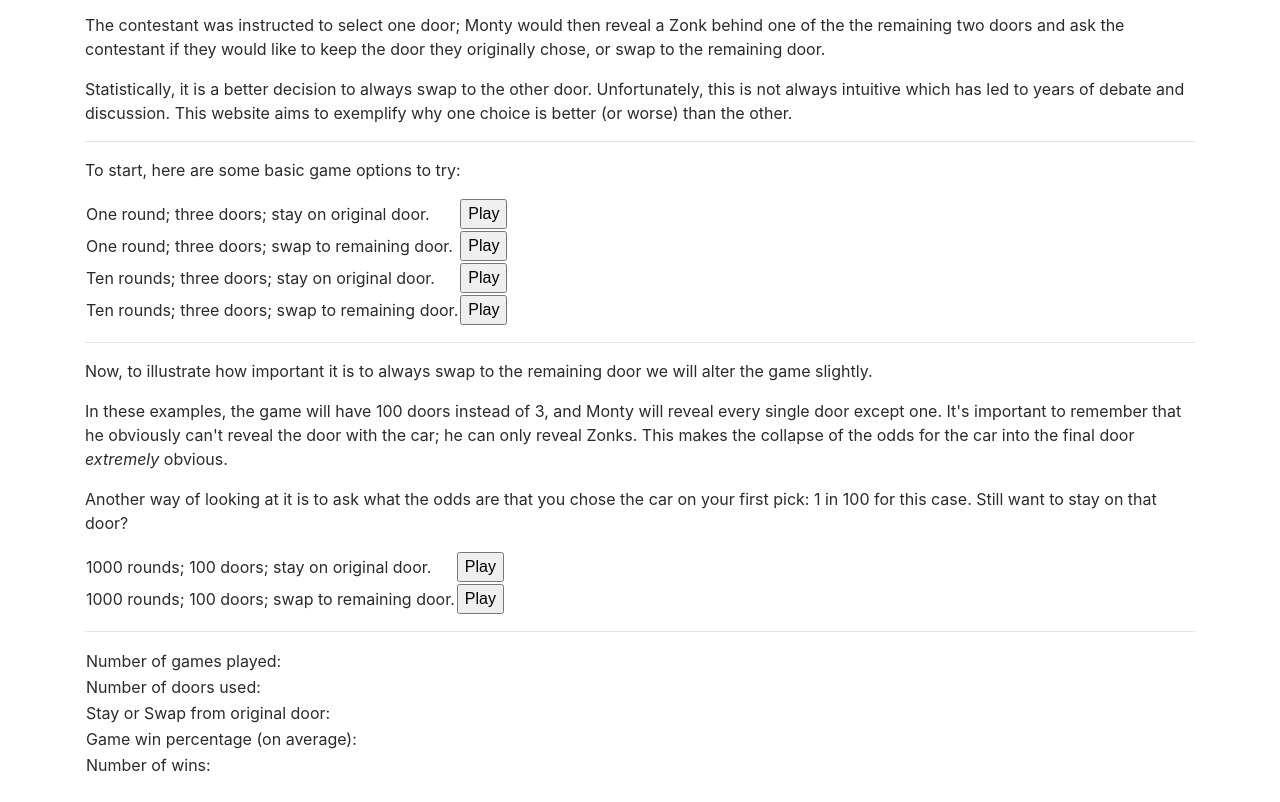
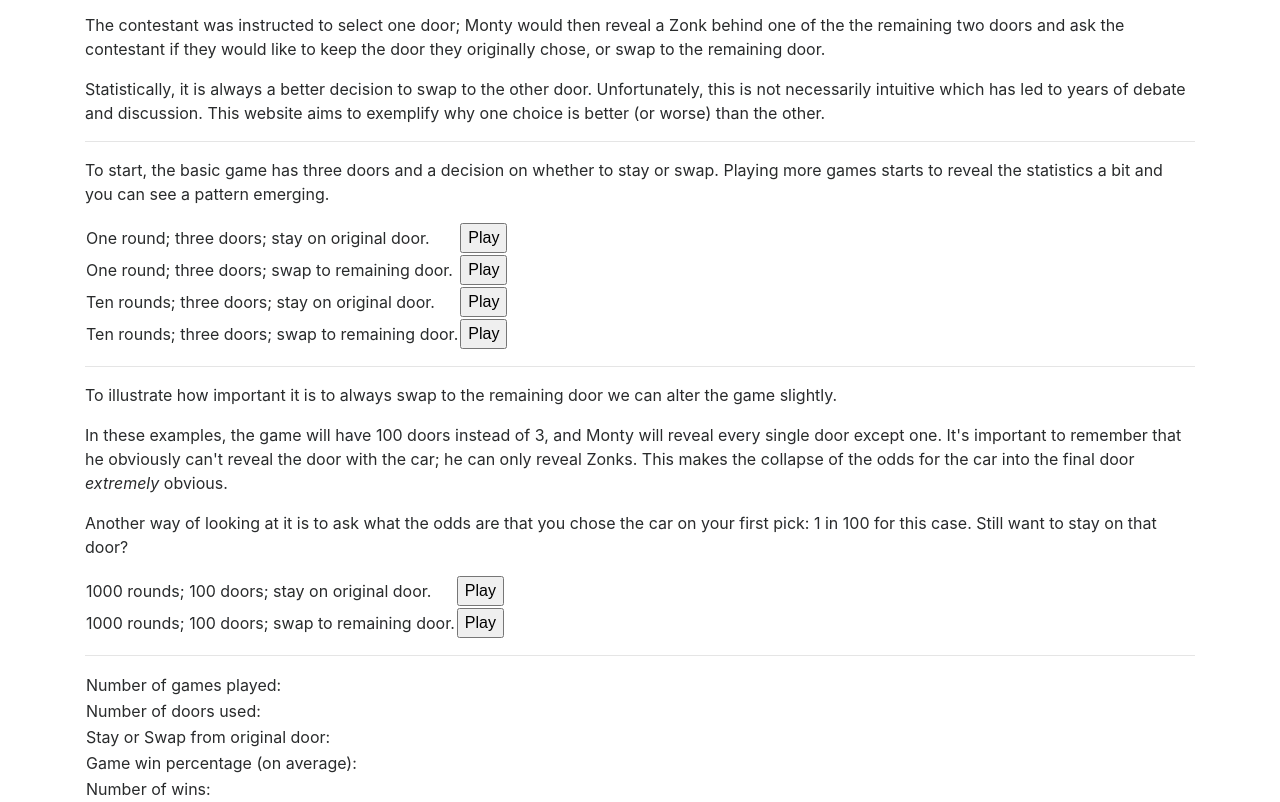
Before and after one commit to skylersidner/2017-02-04-monty-hall-front, a plain HTML site: page index.html in a window 1280 px wide. Shown: the part 127-929 px from the top of the page. Before the commit the page ends 905 px from the top, so only its background shows below. Drawn offline with nearby package versions, Linux system fonts and the light colour scheme; a script that the page names is missing.

Commit message:
adjusted wording; minor html organization

```diff
--- a/index.html
+++ b/index.html
@@ -14,14 +14,15 @@
             <p>The contestant was instructed to select one door; Monty would then reveal a Zonk behind one of the
             the remaining two doors and ask the contestant if they would like to keep the door they originally chose,
             or swap to the remaining door.</p>
-            <p>Statistically, it is a better decision to always swap to the other door.  Unfortunately, this is not
-            always intuitive which has led to years of debate and discussion.  This website aims to
+            <p>Statistically, it is always a better decision to swap to the other door.  Unfortunately, this is not
+            necessarily intuitive which has led to years of debate and discussion.  This website aims to
             exemplify why one choice is better (or worse) than the other.</p>
         </div>
 
         <hr />
         <div id="basic-game">
-            <p>To start, here are some basic game options to try:</p>
+            <p>To start, the basic game has three doors and a decision on whether to stay or swap.  Playing more games starts to reveal
+            the statistics a bit and you can see a pattern emerging.</p>
             <table>
                 <tr>
                     <td><span>One round; three doors; stay on original door.</span></td>
@@ -40,8 +41,11 @@
                     <td><button id="game-4" onclick="playGameWithTemplate(10, 3, true)">Play</button></td>
                 </tr>
             </table>
+        </div>
+
+        <div id="advanced-game">
             <hr />
-            <p>Now, to illustrate how important it is to always swap to the remaining door we will alter the game slightly.</p>
+            <p>To illustrate how important it is to always swap to the remaining door we can alter the game slightly.</p>
             <p>In these examples, the game will have 100 doors instead of 3, and Monty will reveal every single door except one.
                 It's important to remember that he obviously can't reveal the door with the car; he can only reveal Zonks.
                 This makes the collapse of the odds for the car into the final door <em>extremely</em> obvious.</p>
@@ -58,8 +62,8 @@
                 </tr>
             </table>
         </div>
+        <hr />
 
-        <hr />
         <div id="results">
             <table>
                 <tr>
```
